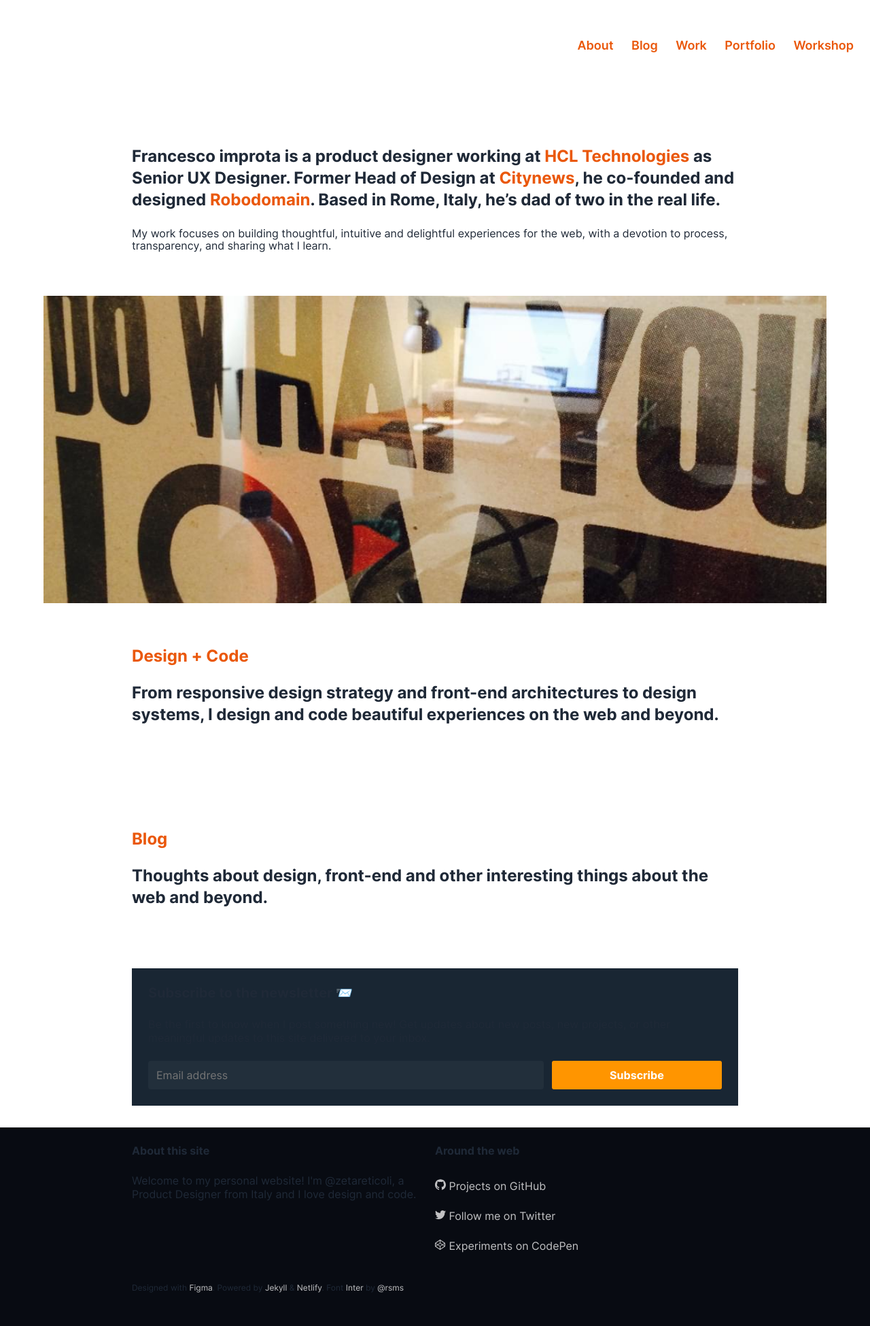
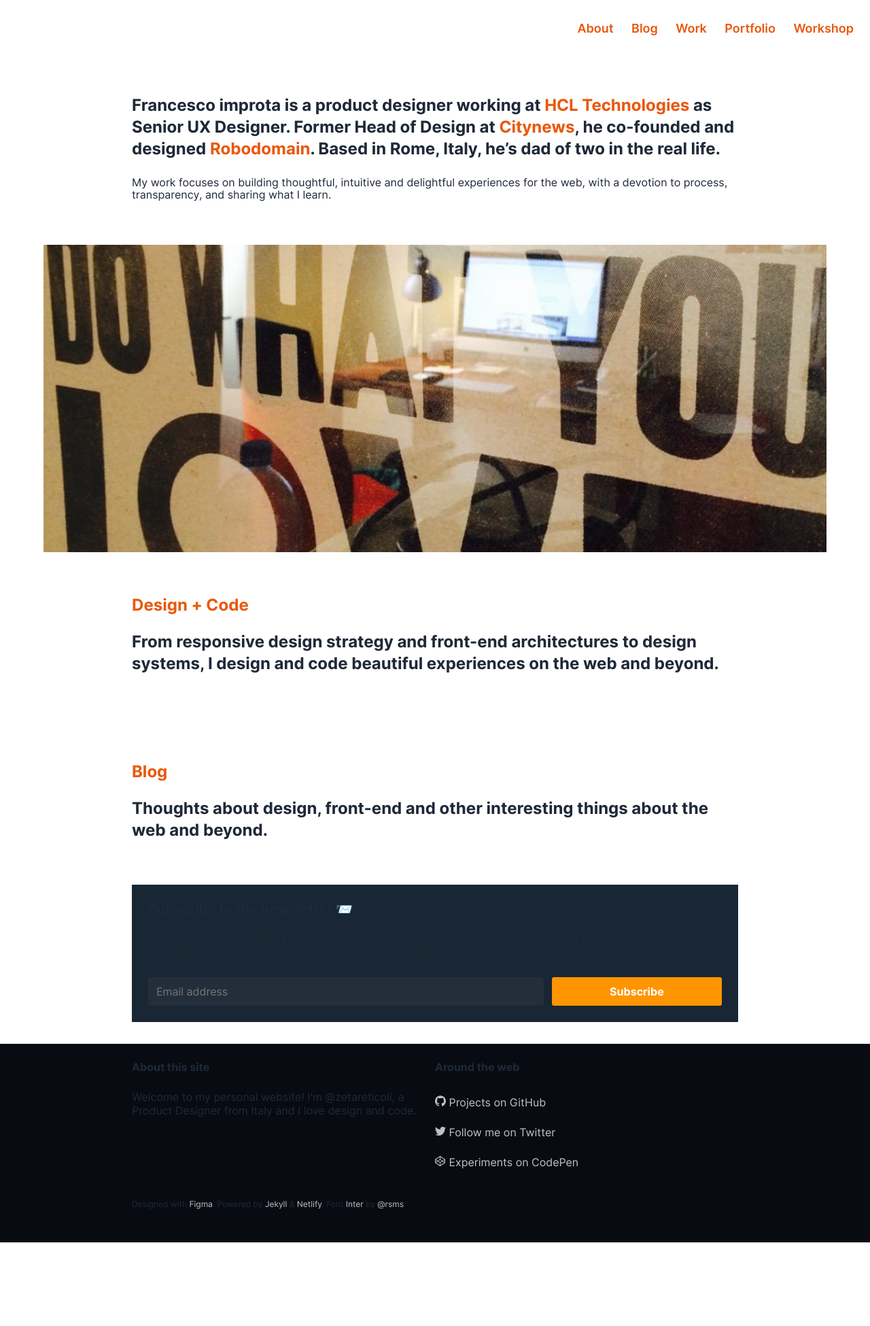
Before and after one commit to zetareticoli/fi, a Jekyll site: the page built from index.html, in a window 1280 px wide. Shown: the whole page at 68% size. Built offline with Jekyll 4.4.1, drawn with Linux system fonts in a browser that asks for light colours; the list of posts is cut into pages by our own code; after the commit the page ends 1827 px from its top, so only the background shows below that.

Commit message:
Added spacing @import

```diff
--- a/css/style.scss
+++ b/css/style.scss
@@ -12,4 +12,5 @@
 @import 'components/logo';
 @import 'components/nav';
 @import 'utilities';
+@import 'utilities/spacing';
 @import 'utilities/text';
```
